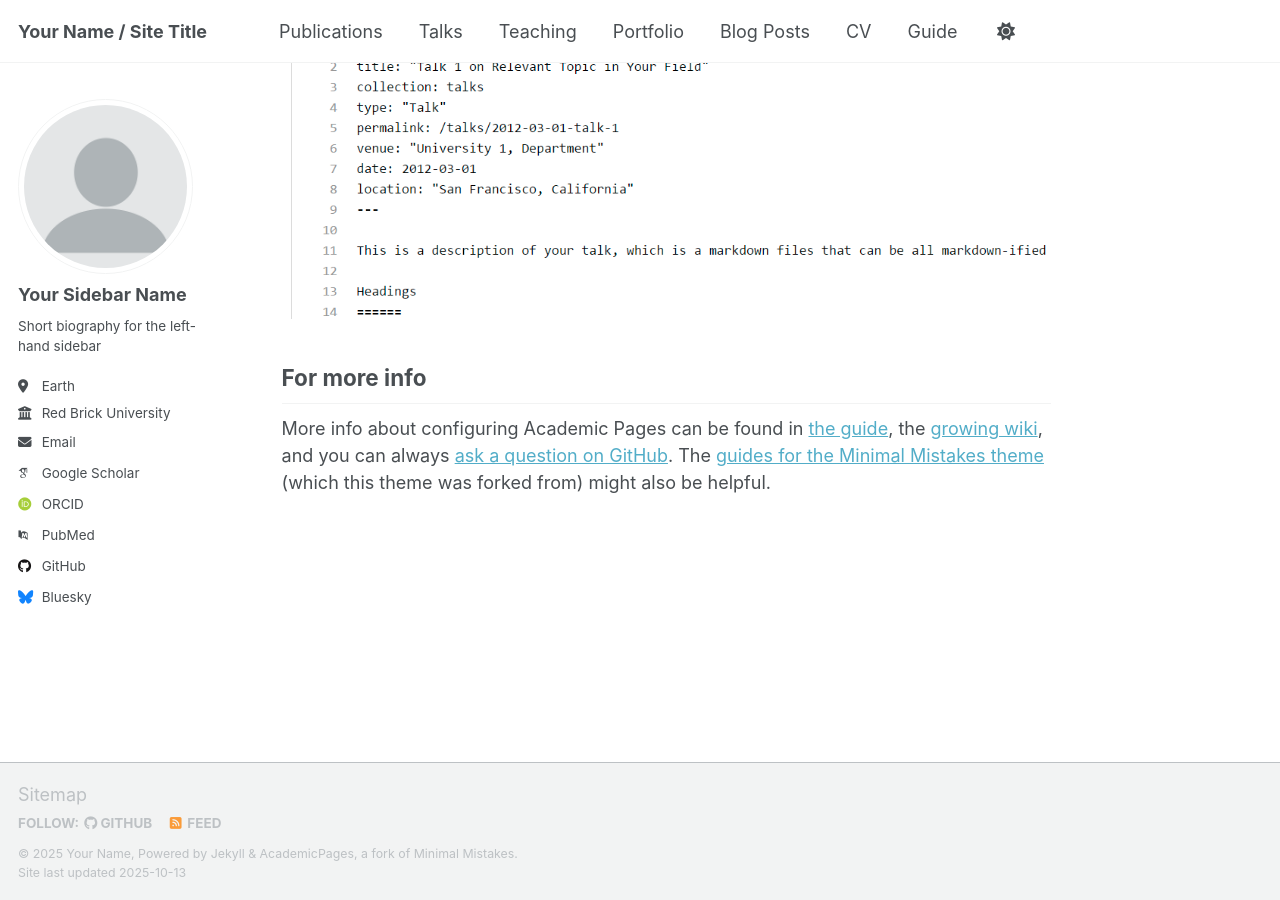
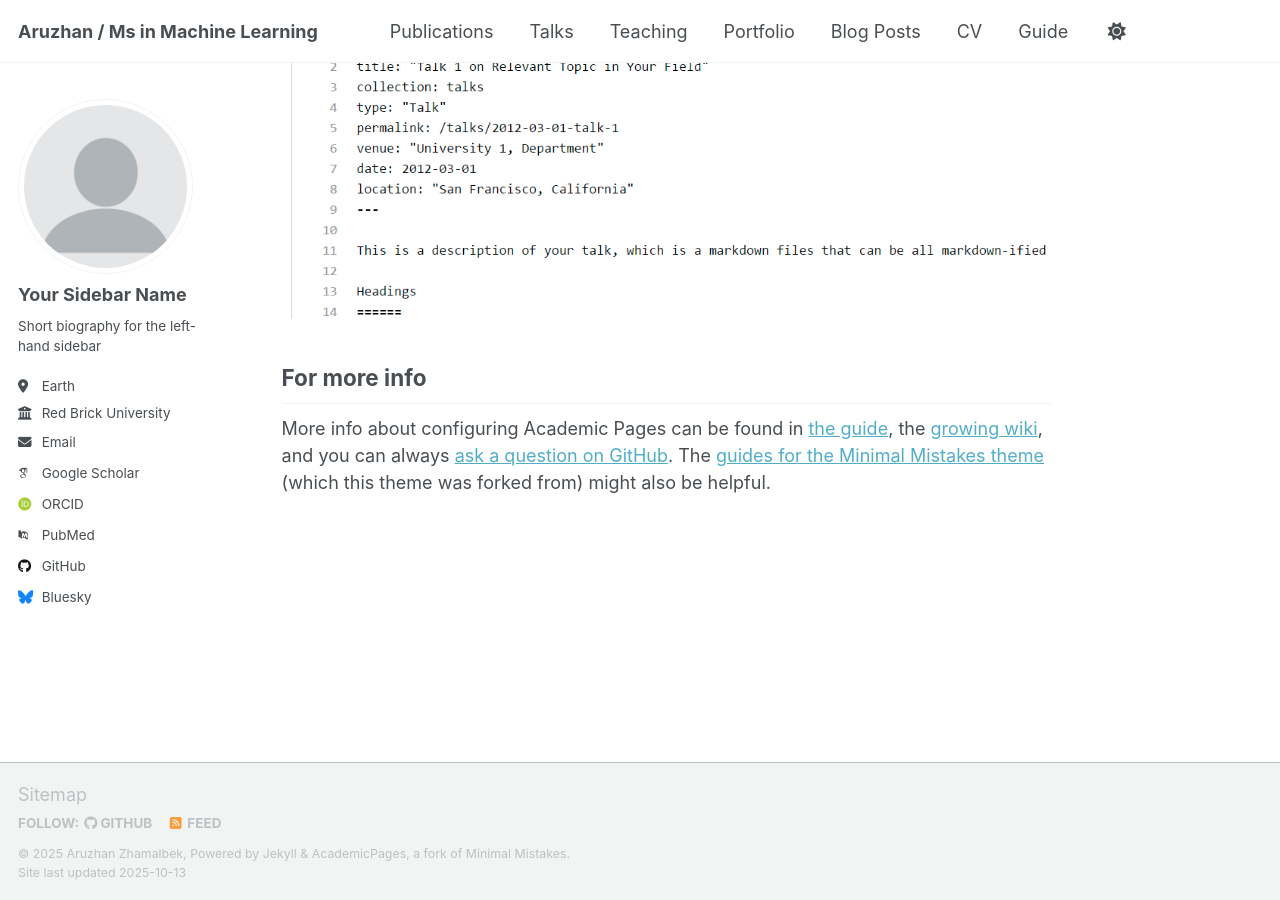
Before and after one commit to areujam/areujam.github.io, a Jekyll site: the page built from _pages/about.md, in a window 1280 px wide and 900 px high, scrolled down 2880 px. Built offline with Jekyll 4.4.1, drawn with Linux system fonts in a browser that asks for light colours; some web fonts are replaced; a script that is not in the unit is left out.

Commit message:
Update _config.yml

```diff
--- a/_config.yml
+++ b/_config.yml
@@ -9,9 +9,9 @@
 # Basic Site Settings
 locale                   : "en-US"
 site_theme               : "default" # Currently available options are "default", "air"
-title                    : "Your Name / Site Title"
+title                    : "Aruzhan / Ms in Machine Learning"
 title_separator          : "-"
-name                     : &name "Your Name"
+name                     : &name "Aruzhan Zhamalbek"
 description              : &description "Your Name's academic portfolio"   # Update this with a general description of your site, this is the default if not overridden by a page
 url                      : https://academicpages.github.io # The base hostname & protocol for your site e.g. "https://[your GitHub username].github.io",
                                                            # or if you already have some other page hosted on Github then use "https://[your GitHub username].github.io/[Your Repo Name]"
```
